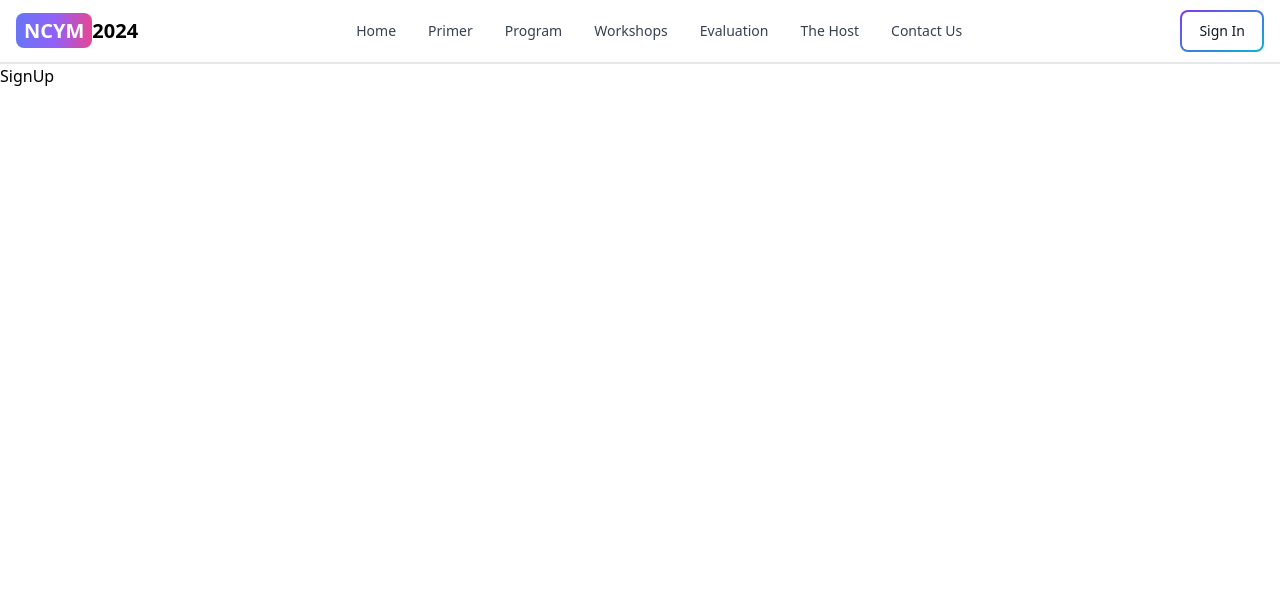
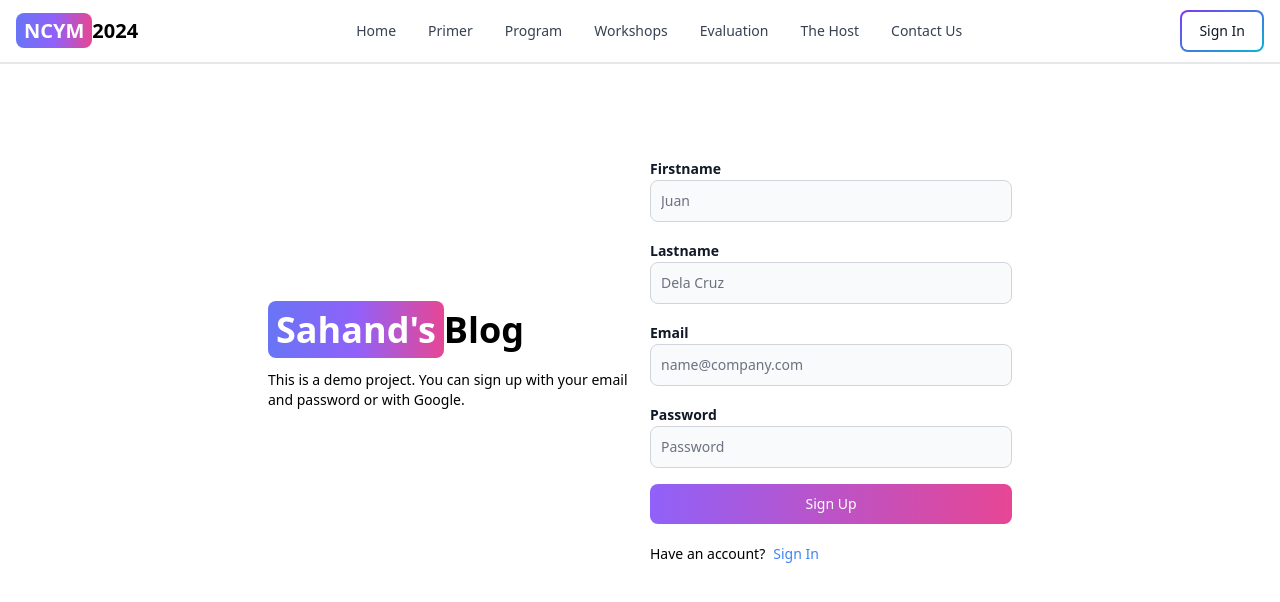
Before and after one commit to Jelzon20/ncym, a React (Vite) app in the folder client/: page /sign-up in a window 1280 px wide. Shown: the top 602 px of the page. Built offline with nearby package versions, Linux system fonts and the light colour scheme.

Commit message:
Sign up UI and API

```diff
--- a/client/src/pages/SignUp.jsx
+++ b/client/src/pages/SignUp.jsx
@@ -1,7 +1,133 @@
-import React from 'react'
+import { Alert, Button, Label, Spinner, TextInput } from 'flowbite-react';
+import { useState } from 'react';
+import { Link, useNavigate } from 'react-router-dom';
+// import OAuth from '../components/OAuth';
 
 export default function SignUp() {
+  const [formData, setFormData] = useState({});
+  const [errorMessage, setErrorMessage] = useState(null);
+  const [loading, setLoading] = useState(false);
+  const navigate = useNavigate();
+  const handleChange = (e) => {
+    setFormData({ ...formData, [e.target.id]: e.target.value.trim() });
+  };
+  const handleSubmit = async (e) => {
+    e.preventDefault();
+    if (!formData.firstname || !formData.lastname || !formData.email || !formData.password) {
+      return setErrorMessage('Please fill out all fields.');
+    }
+
+    try {
+      setLoading(true);
+      setErrorMessage(null);
+      const res = await fetch('/api/auth/signup', {
+        method: 'POST',
+        headers: { 'Content-Type': 'application/json' },
+        body: JSON.stringify(formData),
+      });
+      const data = await res.json();
+      if (data.success === false) {
+        setErrorMessage(data.message);
+        setLoading(false);
+      }
+      setLoading(false);
+      if(res.ok) {
+        navigate('/sign-in');
+      }
+    }
+    catch (error) {
+      setErrorMessage(error.message);
+      setLoading(false);
+    }
+
+  };
+
+  console.log(loading);
   return (
-    <div>SignUp</div>
-  )
+    <div className='min-h-screen mt-20'>
+      <div className='flex p-3 max-w-3xl mx-auto flex-col md:flex-row md:items-center gap-5'>
+        {/* left */}
+        <div className='flex-1'>
+          <Link to='/' className='font-bold dark:text-white text-4xl'>
+            <span className='px-2 py-1 bg-gradient-to-r from-indigo-500 via-purple-500 to-pink-500 rounded-lg text-white'>
+              Sahand's
+            </span>
+            Blog
+          </Link>
+          <p className='text-sm mt-5'>
+            This is a demo project. You can sign up with your email and password
+            or with Google.
+          </p>
+        </div>
+        {/* right */}
+
+        <div className='flex-1'>
+          <form className='flex flex-col gap-4' onSubmit={handleSubmit}>
+          <div>
+              <Label value='Firstname' className='font-semibold' />
+              <TextInput
+                type='text'
+                placeholder='Juan'
+                id='firstname'
+                onChange={handleChange}
+              />
+            </div>
+            <div>
+              <Label value='Lastname' className='font-semibold' />
+              <TextInput
+                type='text'
+                placeholder='Dela Cruz'
+                id='lastname'
+                onChange={handleChange}
+              />
+            </div>
+            <div>
+              <Label value='Email' className='font-semibold' />
+              <TextInput
+                type='email'
+                placeholder='name@company.com'
+                id='email'
+                onChange={handleChange}
+              />
+            </div>
+            <div>
+              <Label value='Password' className='font-semibold' />
+              <TextInput
+                type='password'
+                placeholder='Password'
+                id='password'
+                onChange={handleChange}
+              />
+            </div>
+            <Button
+              gradientDuoTone='purpleToPink'
+              type='submit'
+              disabled={loading}
+            >
+              {loading ? (
+                <>
+                  <Spinner size='sm' />
+                  <span className='pl-3'>Loading...</span>
+                </>
+              ) : (
+                'Sign Up'
+              )}
+            </Button>
+            {/* <OAuth /> */}
+          </form>
+          <div className='flex gap-2 text-sm mt-5'>
+            <span>Have an account?</span>
+            <Link to='/sign-in' className='text-blue-500'>
+              Sign In
+            </Link>
+          </div>
+          {errorMessage && (
+            <Alert className='mt-5' color='failure'>
+              {errorMessage}
+            </Alert>
+          )}
+        </div>
+      </div>
+    </div>
+  );
 }
--- a/client/vite.config.js
+++ b/client/vite.config.js
@@ -1,7 +1,15 @@
-import { defineConfig } from 'vite'
-import react from '@vitejs/plugin-react-swc'
+import { defineConfig } from 'vite';
+import react from '@vitejs/plugin-react-swc';
 
 // https://vitejs.dev/config/
 export default defineConfig({
+  server: {
+    proxy: {
+      '/api': {
+        target: 'http://localhost:3000',
+        secure: false,
+      },
+    },
+  },
   plugins: [react()],
-})
+});
```
